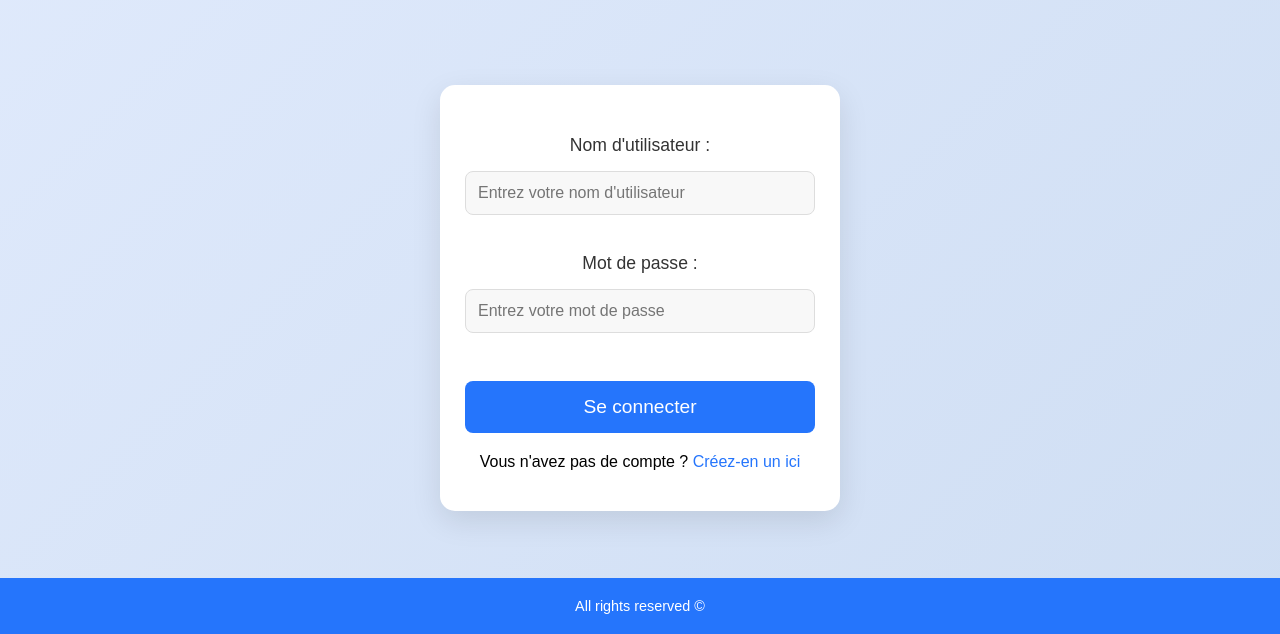
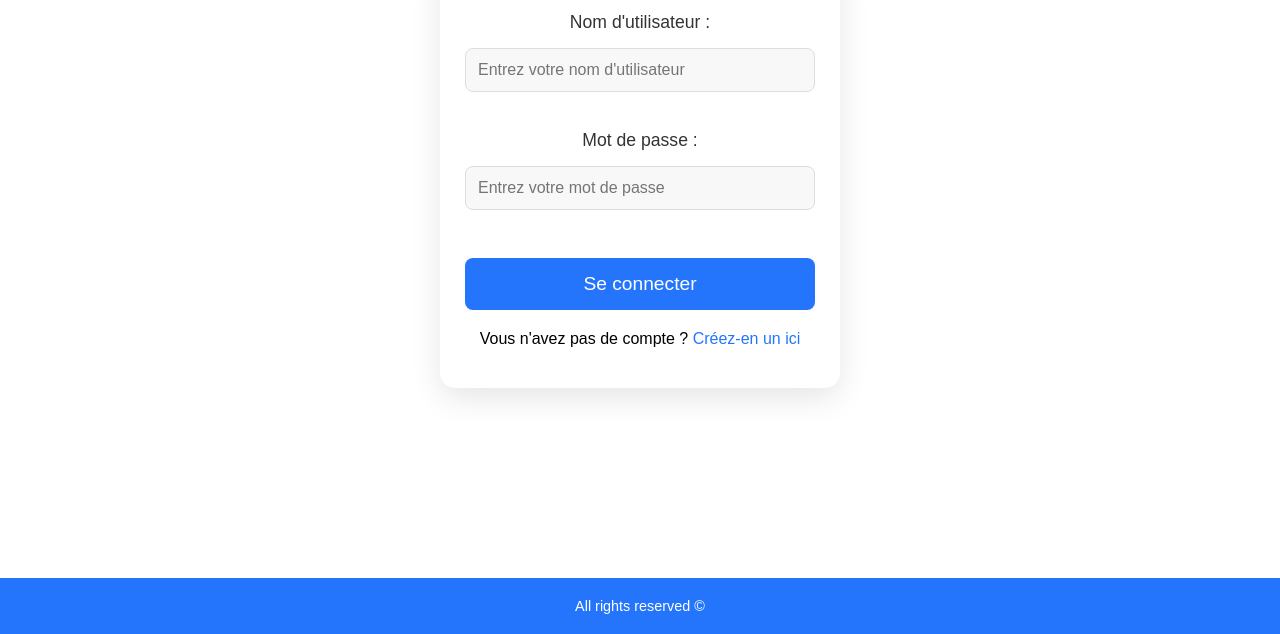
Before and after one commit to FrillyWave/Projet-NSI, a website: page Frontend/html/connexion.html in a window 1280 px wide. Shown: the part 166-800 px from the top of the page. Drawn offline with Linux system fonts and the light colour scheme.

Commit message:
Update style_connexion.css

```diff
--- a/Frontend/CSS/style_connexion.css
+++ b/Frontend/CSS/style_connexion.css
@@ -19,7 +19,7 @@
 
 body {
     font-family: 'Arial', sans-serif;
-    background: linear-gradient(135deg, #e0eafc, #cfdef3); /* Dégradé de fond */
+    background-color: #bedfff
     height: 100vh;
     display: flex;
     flex-direction: column;
```
